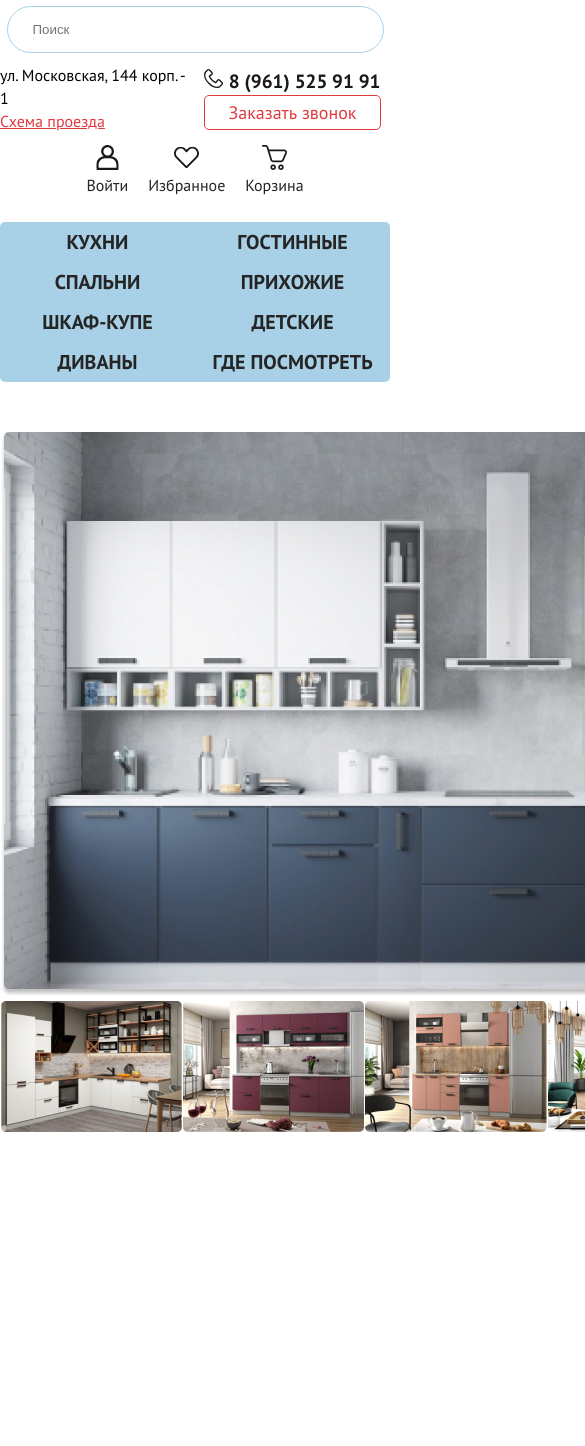
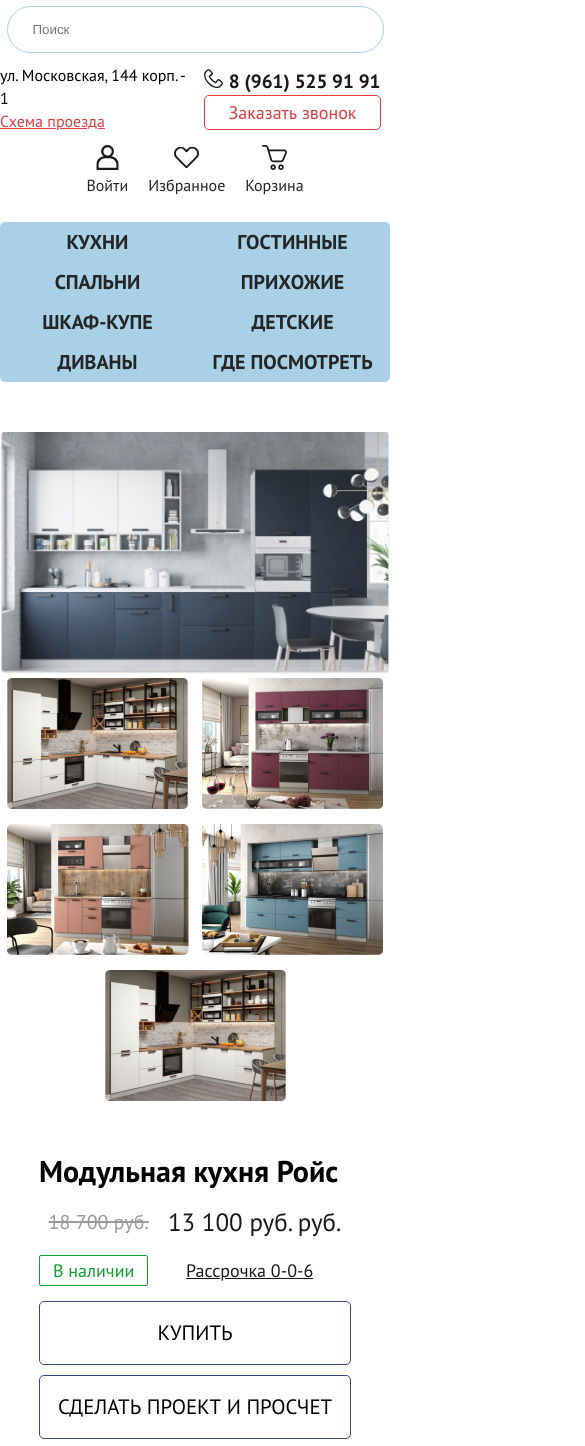
Before and after one commit to vavilentar/online-store, a plain HTML site: page pages/item.html in a window 390 px wide. Shown: the part 150-1596 px from the top of the page, 585 px wide, since content can reach past the window. Drawn offline with Linux system fonts and the light colour scheme.

Commit message:
Item page 1024, 768, 425px

```diff
--- a/css/style.css
+++ b/css/style.css
@@ -403,6 +403,7 @@ span {
 	display: grid;
 	grid-template-columns: 1fr 1fr;
 	height: fit-content;
+	margin: 50px auto;
 }
 
 .info {
@@ -905,6 +906,12 @@ span {
 }
 
 @media (max-width: 1025px) {
+
+	#item {
+		grid-template: 1fr / 1fr;
+		row-gap: 50px;
+	}
+
 	#search {
 		width: 150px;
 	}
@@ -954,6 +961,8 @@ span {
 }
 
 @media (max-width: 769px) {
+
+
 	.header-bar:nth-child(2) {
 		grid-template-rows: 1fr 1fr;
 		grid-template-columns: repeat(3, 1fr);
@@ -961,11 +970,28 @@ span {
 		padding: 20px 0;
 	}
 
+	.thumbs {
+		flex-wrap: wrap;
+		row-gap: 15px;
+	}
+
+	.info-block {
+		width: 80%;
+	}
+
+	.item_bigPic {
+		width: 100%;
+	}
+
+	.menu-list {
+		flex-wrap: wrap;
+	}
+
 	.header-bar:nth-child(3) {
 		height: fit-content;
 		display: grid;
 		grid-template-columns: 1fr 1fr;
-		grid-auto-rows: 1fr 1fr;
+		grid-template-rows: 1fr 1fr;
 	}
 
 	.header-bar:nth-child(3) a {
@@ -1002,6 +1028,25 @@ span {
 }
 
 @media (max-width: 426px) {
+
+	.thumbs {
+		margin: 0;
+		justify-content: space-around;
+	}
+
+	.info-block div:nth-child(2) p:nth-child(2) {
+		font-size: 25px;
+	 }
+
+	 .item-btns button {
+		width: 100%;
+		font-size: 1.3em;
+	 }
+
+	.thumbs img{
+		margin: 0;
+	}
+
 	.header-bar {
 		grid-template-columns: 1fr;
 	}
@@ -1037,16 +1082,19 @@ span {
 		width: 350px;
 	}
 
-	#prev, #next {
+	#prev,
+	#next {
 		display: none;
 	}
+
 	#promo-slider {
 		row-gap: 15px;
 	}
 
 	#footer {
-		grid-template-columns: repeat(2,1fr);
+		grid-template-columns: repeat(2, 1fr);
 	}
+
 	.footer-info {
 		grid-column: 1/3;
 	}
--- a/pages/item.html
+++ b/pages/item.html
@@ -122,7 +122,7 @@
 
 		<div id="item">
 			<div class="photo-block">
-				<img src="../img/item/item-img.png" alt="">
+				<img class="item_bigPic" src="../img/item/item-img.png" alt="">
 				<div class="thumbs">
 					<img src="../img/item/item-mini-img-1.png" alt="">
 					<img src="../img/item/item-mini-img-2.png" alt="">
```
